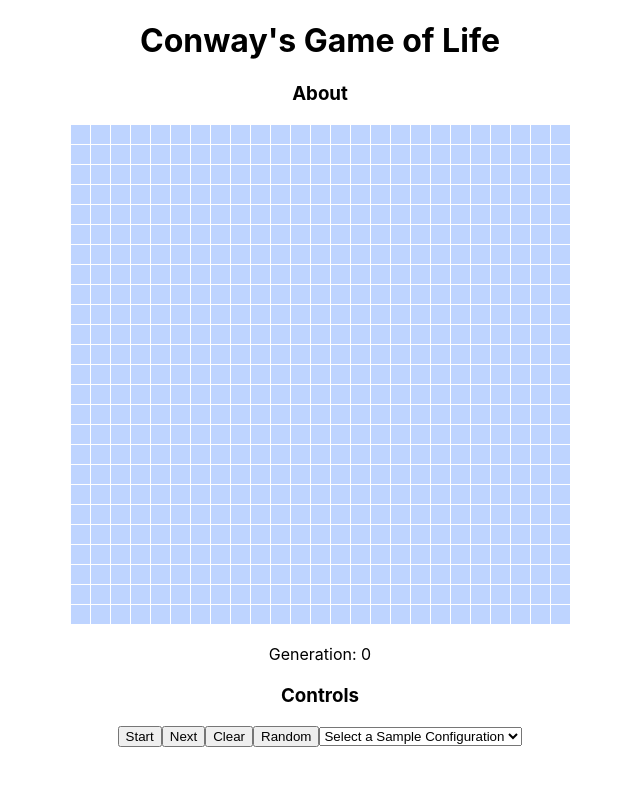
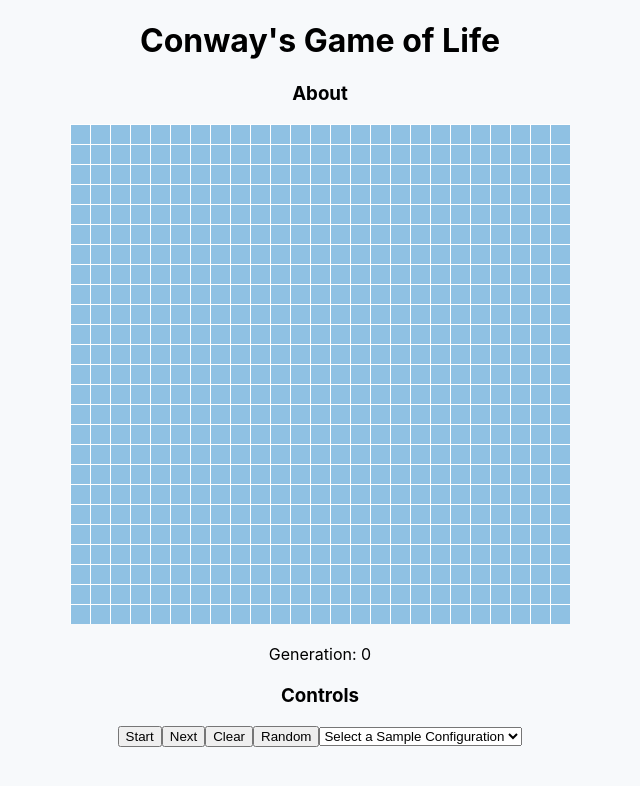
Before and after one commit to jskway/game-of-life, a React (Create React App) app: page / in a window 1280 px wide. Shown: the top 786 px of the page, without its empty margins (320-960 px from the left). Built offline with nearby package versions, Linux system fonts and the light colour scheme; the HTML template or start-up script is replaced by a standard one.

Commit message:
Adjust colors

```diff
--- a/src/App.css
+++ b/src/App.css
@@ -5,12 +5,12 @@
 .grid {
   position: relative;
   margin: 0 auto;
-  background-color: #bed4ff;
+  background-color: #8fc1e3;
   background-image: linear-gradient(#fff 1px, transparent 1px),
     linear-gradient(90deg, #fff 1px, transparent 1px);
 }
 
 .cell {
-  background: #23f0c7;
+  background: #31708e;
   position: absolute;
 }
--- a/src/index.css
+++ b/src/index.css
@@ -9,4 +9,5 @@ body {
     sans-serif;
   -webkit-font-smoothing: antialiased;
   -moz-osx-font-smoothing: grayscale;
+  background-color: #f7f9fb
 }
```
